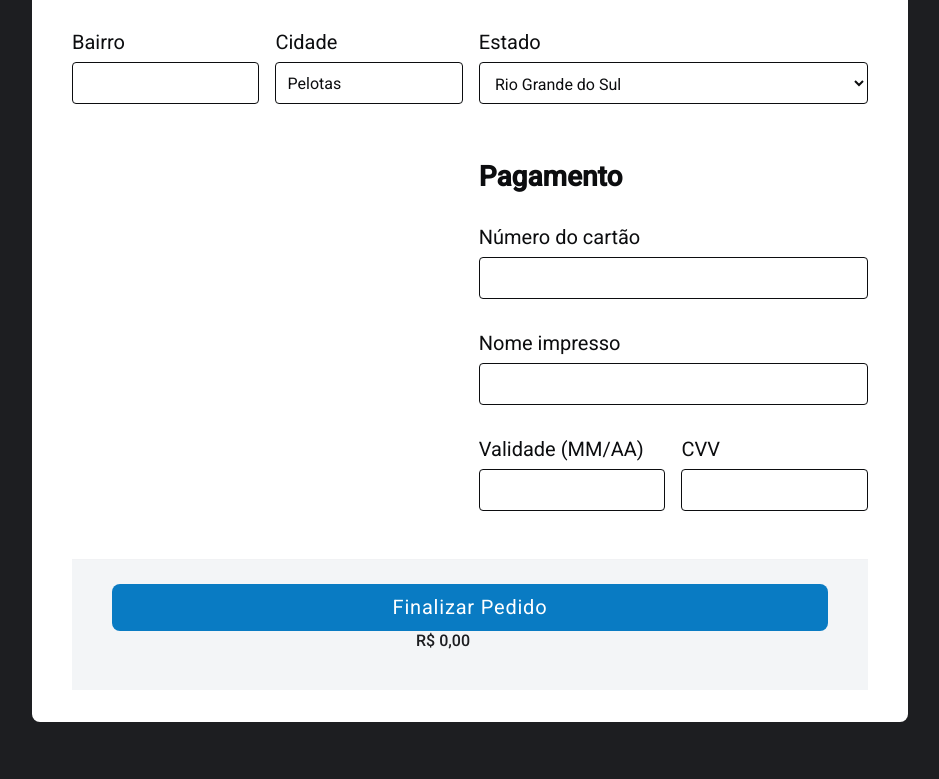
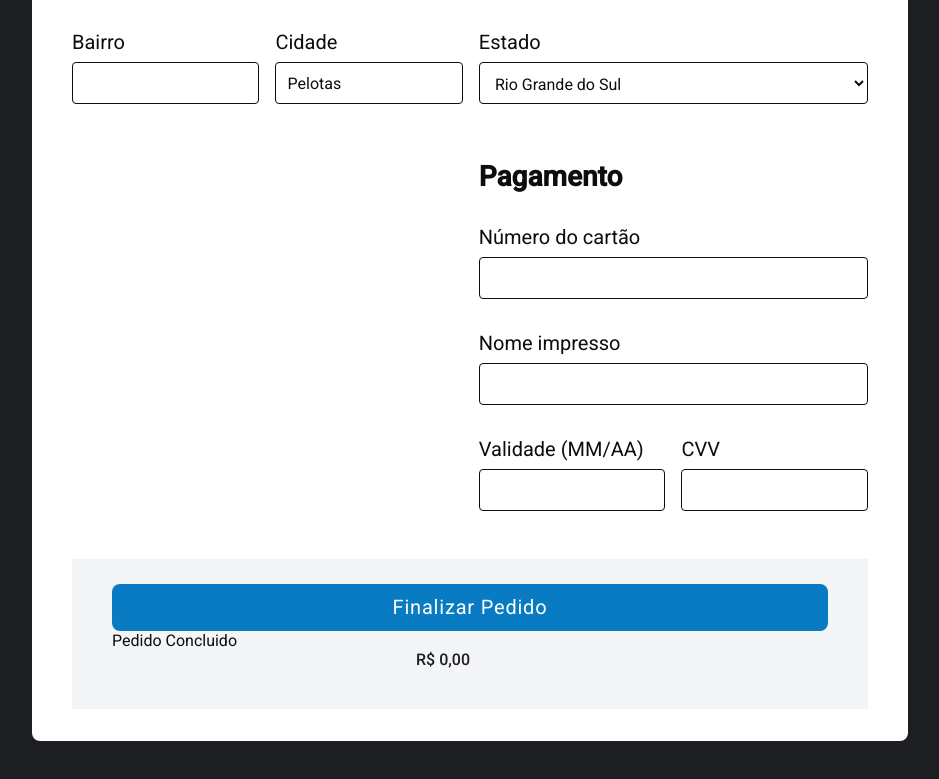
Before and after one commit to diegosmc/dt-fe, a React (Create React App) app: page /payment in a window 1280 px wide. Shown: the part 860-1639 px from the top of the page, without its empty margins (170-1109 px from the left). Built offline with nearby package versions, Linux system fonts and the light colour scheme; no server answers.

Commit message:
Alterado comportamento de botão

```diff
--- a/src/components/OrderClosed/PayOrder/index.tsx
+++ b/src/components/OrderClosed/PayOrder/index.tsx
@@ -1,33 +1,22 @@
 import { useCart } from '../../../hooks/useCart';
+
 import { currencyFormats } from '../../../helpers/currencyFormats';
+
 import { Container } from '../style';
+
 import { useState } from 'react';
 
 export function PayOrder() {
   const { cart } = useCart();
+
   const totalAmount = cart.reduce((acc, item) => (acc += Number(item.subtotal)), 0);
-  const [payOrder, setPayOrder] = useState(false);
-
-  const showAlert = () => {
-    setPayOrder(true);
-
-    /* Resetar o estado após um determinado tempo (opcional)
-    setTimeout(() => {
-      setPayOrder(false);
-    });*/
-  };
 
   return (
     <Container>
-      <button type='button' onClick={showAlert}>
-        Finalizar Pedido
-      </button>
+      <button type='submit'>Finalizar Pedido</button>
       <span>
-        {payOrder ? (
-          <strong className="fade-in">Pedido Concluído</strong>
-        ) : (
-          <strong>{currencyFormats(totalAmount)}</strong>
-        )}
+        Pedido Concluido <strong>{currencyFormats(totalAmount)}</strong>
+
       </span>
     </Container>
   );
```
